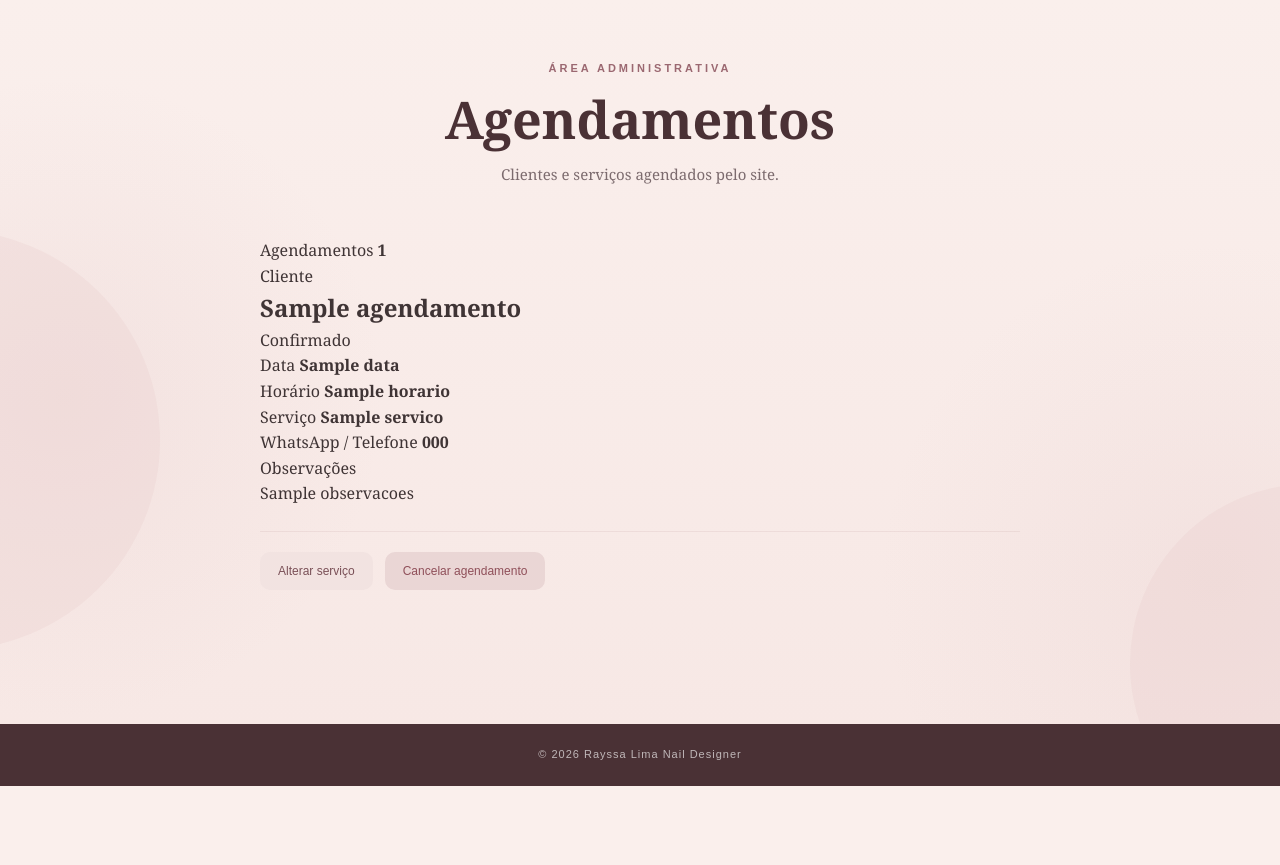
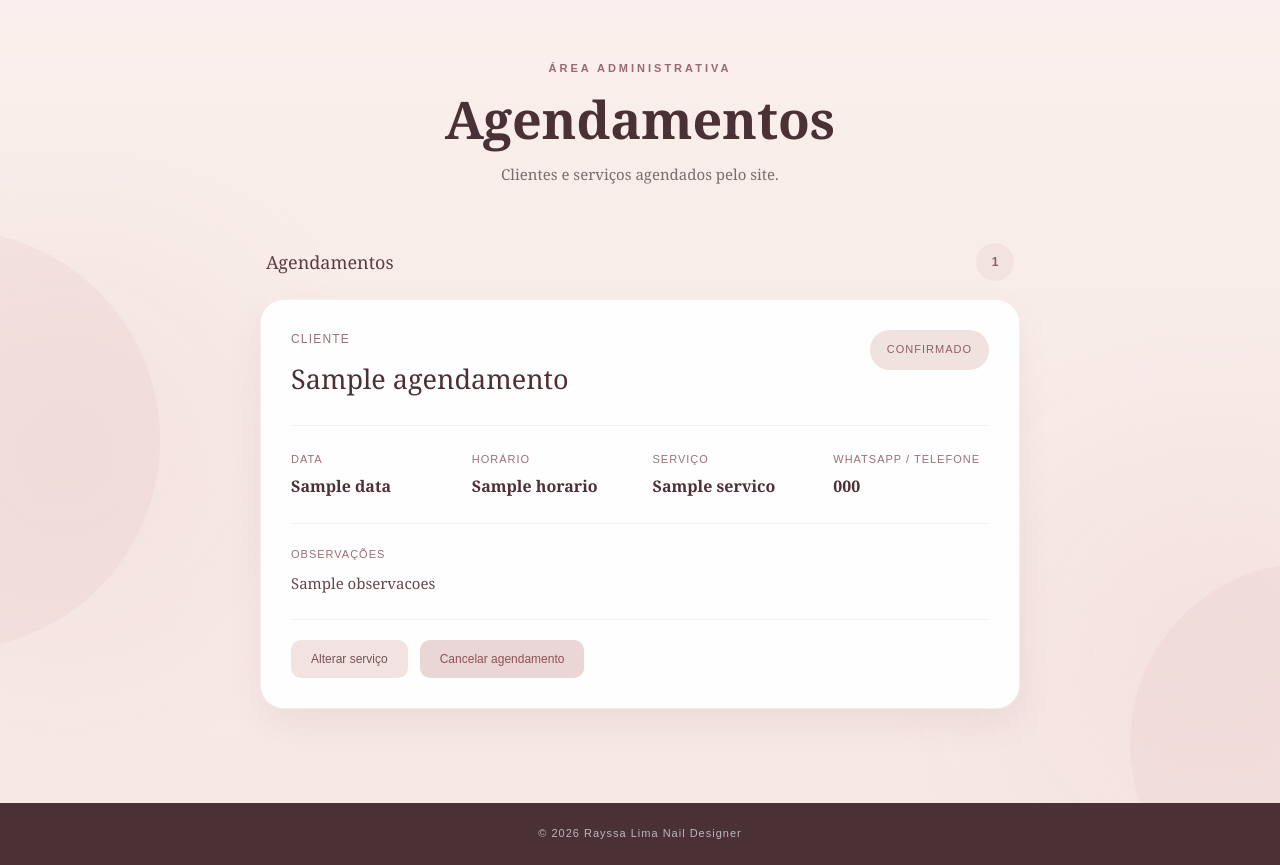
Before and after one commit to viniciusmacciel18-rgb/site_rayssa, a Flask app: template templates/admin_agendamentos.html in a window 1280 px wide. Shown: the part 77-942 px from the top of the page. Before the commit the page ends 863 px from the top, so only its background shows below. Run offline with Flask 3, Linux system fonts and the light colour scheme; the template is opened without the code that fills it: most values are stand-ins (such as "Sample title", 1, 10 or a date in 2020); some libraries are stand-ins or nearby versions.

Commit message:
Refactor CSS styles for admin scheduling page

```diff
--- a/templates/admin_agendamentos.html
+++ b/templates/admin_agendamentos.html
@@ -273,7 +273,312 @@
     <style>
 
        /* ==================================================
-           AÇÕES DOS AGENDAMENTOS
+   LISTA DE AGENDAMENTOS
+   ================================================== */
+
+.admin-lista {
+
+    width: 100%;
+    max-width: 910px;
+
+    margin: 55px auto 20px;
+}
+
+
+/* ==================================================
+   TOPO DA LISTA
+   ================================================== */
+
+.admin-lista-topo {
+
+    display: flex;
+
+    align-items: center;
+
+    justify-content: space-between;
+
+    margin-bottom: 18px;
+
+    padding: 0 6px;
+
+    color: #5d3b40;
+
+    font-family:
+        Georgia,
+        serif;
+
+    font-size: 18px;
+
+}
+
+
+.admin-lista-topo strong {
+
+    display: flex;
+
+    align-items: center;
+
+    justify-content: center;
+
+    width: 38px;
+
+    height: 38px;
+
+    border-radius: 50%;
+
+    background: #f2e3e1;
+
+    color: #8f5f67;
+
+    font-family:
+        Arial,
+        sans-serif;
+
+    font-size: 12px;
+
+}
+
+
+/* ==================================================
+   CARTÃO DO CLIENTE
+   ================================================== */
+
+.admin-card {
+
+    margin-bottom: 24px;
+
+    padding: 30px;
+
+    background:
+        rgba(255, 255, 255, 0.94);
+
+    border:
+        1px solid
+        rgba(143, 95, 103, 0.10);
+
+    border-radius: 24px;
+
+    box-shadow:
+        0 15px 35px
+        rgba(111, 74, 80, 0.08);
+
+    box-sizing: border-box;
+
+}
+
+
+/* ==================================================
+   CABEÇALHO DO CARTÃO
+   ================================================== */
+
+.admin-card-topo {
+
+    display: flex;
+
+    align-items: flex-start;
+
+    justify-content: space-between;
+
+    gap: 20px;
+
+    padding-bottom: 24px;
+
+    border-bottom:
+        1px solid
+        rgba(143, 95, 103, 0.10);
+
+}
+
+
+.admin-label {
+
+    display: block;
+
+    margin-bottom: 8px;
+
+    color: #9a7076;
+
+    font-family:
+        Arial,
+        sans-serif;
+
+    font-size: 12px;
+
+    letter-spacing: 1.2px;
+
+    text-transform: uppercase;
+
+}
+
+
+.admin-card h2 {
+
+    margin: 0;
+
+    color: #4d3035;
+
+    font-family:
+        Georgia,
+        serif;
+
+    font-size: 27px;
+
+    font-weight: 500;
+
+}
+
+
+/* ==================================================
+   STATUS
+   ================================================== */
+
+.admin-status {
+
+    flex-shrink: 0;
+
+    padding: 11px 17px;
+
+    border-radius: 30px;
+
+    background: #f0e2df;
+
+    color: #8f5f67;
+
+    font-family:
+        Arial,
+        sans-serif;
+
+    font-size: 11px;
+
+    font-weight: 500;
+
+    letter-spacing: 1px;
+
+    text-transform: uppercase;
+
+}
+
+
+/* ==================================================
+   DETALHES
+   ================================================== */
+
+.admin-detalhes {
+
+    display: grid;
+
+    grid-template-columns:
+        repeat(4, minmax(0, 1fr));
+
+    gap: 25px;
+
+    padding: 25px 0;
+
+    border-bottom:
+        1px solid
+        rgba(143, 95, 103, 0.10);
+
+}
+
+
+.admin-detalhes div {
+
+    min-width: 0;
+
+}
+
+
+.admin-detalhes span {
+
+    display: block;
+
+    margin-bottom: 8px;
+
+    color: #9a7076;
+
+    font-family:
+        Arial,
+        sans-serif;
+
+    font-size: 11px;
+
+    letter-spacing: 1px;
+
+    text-transform: uppercase;
+
+}
+
+
+.admin-detalhes strong {
+
+    display: block;
+
+    color: #4d3035;
+
+    font-family:
+        Georgia,
+        serif;
+
+    font-size: 16px;
+
+    line-height: 1.35;
+
+    word-break: break-word;
+
+}
+
+
+/* ==================================================
+   OBSERVAÇÕES
+   ================================================== */
+
+.admin-observacoes {
+
+    padding-top: 22px;
+
+}
+
+
+.admin-observacoes span {
+
+    display: block;
+
+    margin-bottom: 8px;
+
+    color: #9a7076;
+
+    font-family:
+        Arial,
+        sans-serif;
+
+    font-size: 11px;
+
+    letter-spacing: 1px;
+
+    text-transform: uppercase;
+
+}
+
+
+.admin-observacoes p {
+
+    margin: 0;
+
+    color: #65464b;
+
+    font-family:
+        Georgia,
+        serif;
+
+    font-size: 15px;
+
+    line-height: 1.6;
+
+}
+
+
+/* ==================================================
+   BOTÕES
    ================================================== */
 
 .admin-acoes {
@@ -299,7 +604,7 @@
 
     border-radius: 10px;
 
-            padding: 12px 18px;
+    padding: 12px 20px;
 
     font-family:
         Arial,
```
Also changed, not shown: other parts of templates/admin_agendamentos.html (+131 -9 lines). Lines whose indentation alone changed are shown as unchanged.
